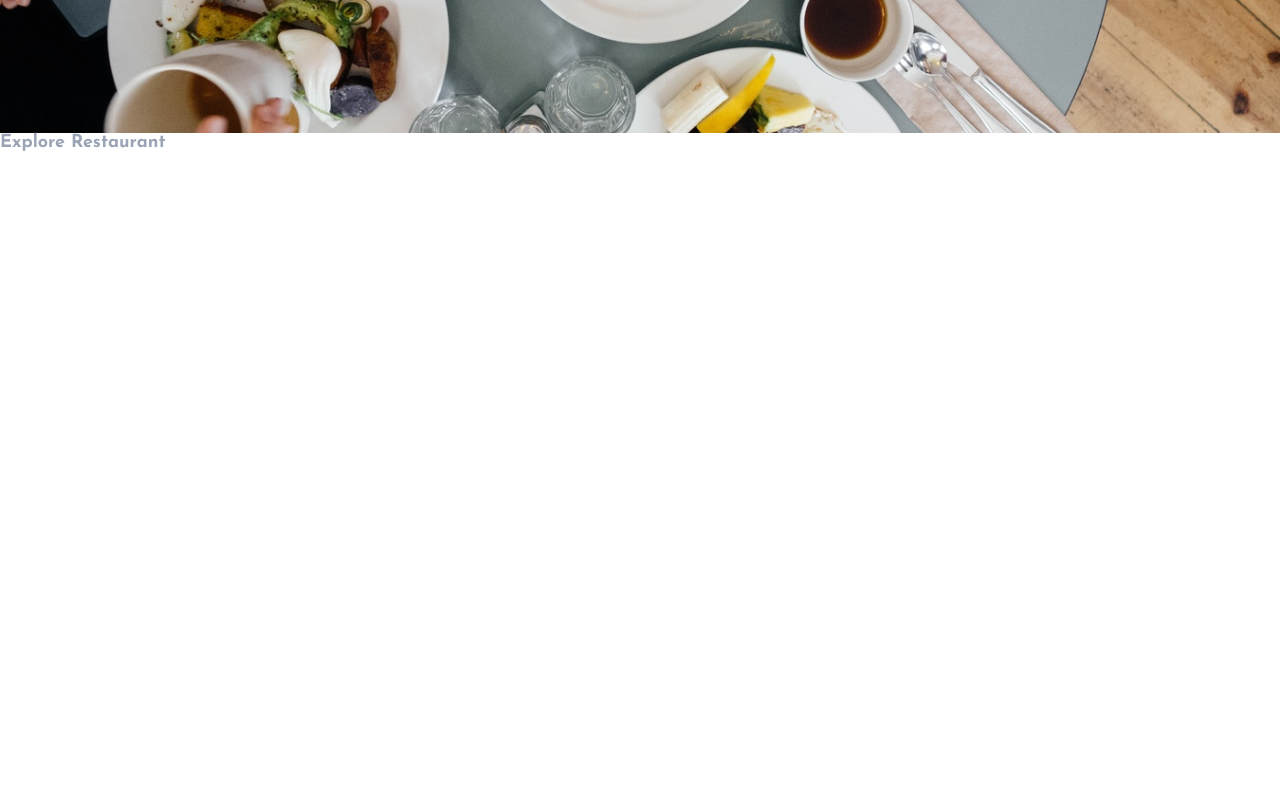
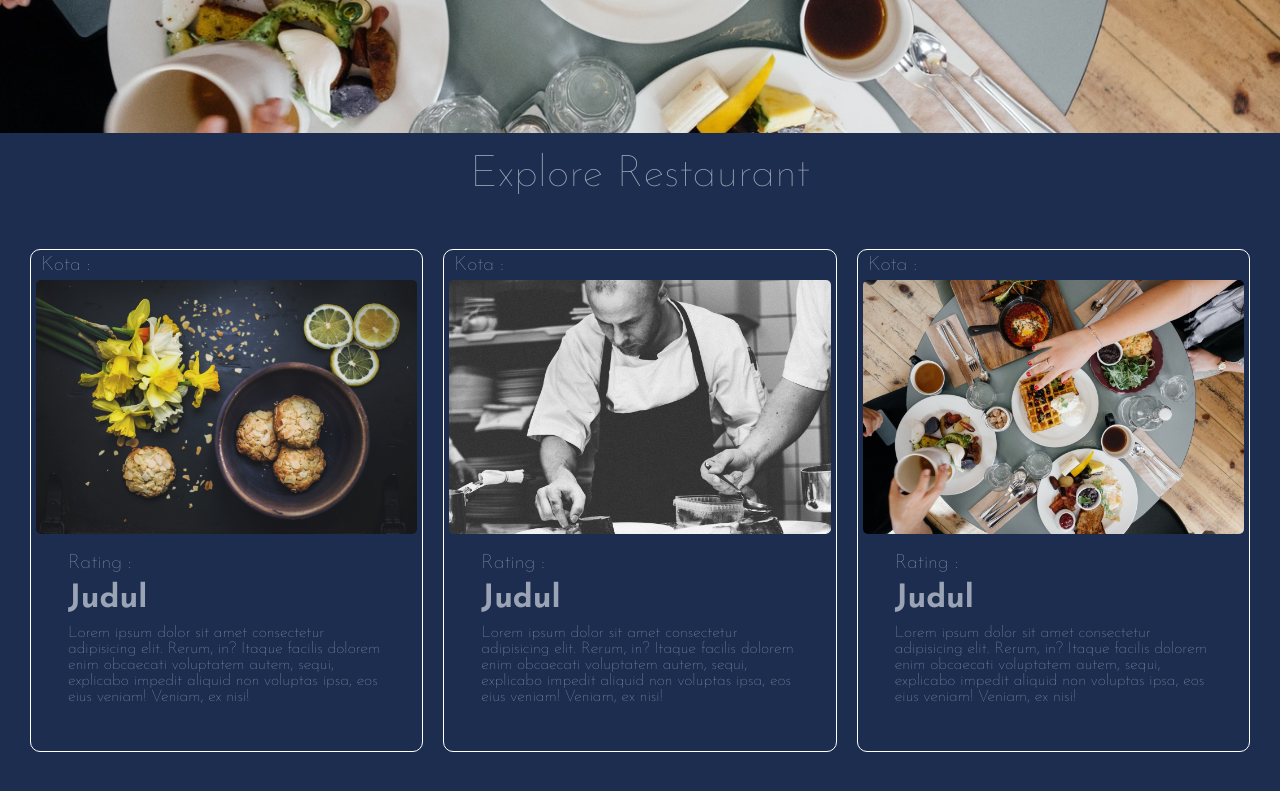
Before and after one commit to plikipie/resto-apps, a website built with webpack: page src/templates/index.html in a window 1280 px wide. Shown: the part 369-1160 px from the top of the page. Before the commit the page ends 982 px from the top, so only its background shows below. Built offline with nearby package versions, Linux system fonts and the light colour scheme.

Commit message:
Menambahkan content

```diff
--- a/src/styles/scss/content.scss
+++ b/src/styles/scss/content.scss
@@ -1,8 +1,75 @@
-.headline {
-    display: flex;
-    min-height: 480px;
+.content__title {
+    min-height: 680px;
     width: 100%;
+    text-align: center;
+    background-color: var(--primary-color);
+    .headline__wrap {
+        text-align: center;
+        padding-top: 20px;
+    }
     .headline__title {
-        text-align: center;
+        font-size: 44px;
+        font-weight: 100;
     }
 }
+
+
+/*explore article*/
+
+.main__content {
+    display: grid;
+    grid-template-columns: repeat(auto-fit, minmax(20px, 1fr));
+    gap: 20px;
+    justify-content: center;
+    margin: 32px auto auto;
+    text-align: left;
+    overflow: auto;
+    padding: 20px 30px 20px 30px;
+}
+
+.main__card {
+    padding: 0px 5px 10px 5px;
+    width: 100%;
+    border-radius: 10px 10px 10px 10px;
+    -moz-border-radius: 10px 10px 10px 10px;
+    -webkit-border-radius: 10px 10px 10px 10px;
+    border: 0.2px solid #ffffff;
+    overflow: hidden;
+    transition: 0.8s;
+    .card__tagline {
+        padding: 16px 32px 36px 32px;
+        margin-left: 5px auto;
+        margin-right: 5px auto;
+    }
+    .img__tagline {
+        padding: 5px 5px 5px 5px;
+        font-size: 20px;
+        font-weight: 300;
+    }
+    .rating {
+        font-size: 20px;
+        font-weight: 300;
+        padding-bottom: 10px;
+    }
+    .img__title {
+        font-size: 32px;
+        font-weight: 700;
+        padding-bottom: 10px;
+    }
+    .img__description {
+        font-size: 16px;
+        font-weight: 300;
+    }
+}
+
+.main__card:hover {
+    -webkit-box-shadow: -1px -1px 31px -5px rgba(32, 171, 171, 1);
+    -moz-box-shadow: -1px -1px 31px -5px rgba(32, 171, 171, 1);
+    box-shadow: -1px -1px 31px -5px rgba(32, 171, 171, 1);
+    transition: 0.8s;
+}
+
+.card__img {
+    width: 100%;
+    border-radius: 5px;
+}
--- a/src/styles/scss/jumbotron.scss
+++ b/src/styles/scss/jumbotron.scss
@@ -24,7 +24,7 @@
     margin-top: 18px;
     color: #ffffff;
     font-size: 44px;
-    font-weight: 500;
+    font-weight: 700;
 }
 
 .hero__tagline {
--- a/src/templates/index.html
+++ b/src/templates/index.html
@@ -34,10 +34,46 @@
         </div>
     </div>
     <main>
-        <section class="content">
-            <div class="headline">
+        <section class="content__title">
+            <div class="headline__wrap">
                 <h1 class="headline__title">Explore Restaurant</h1>
             </div>
+
+            <section class="main__content">
+                <div class="main__card">
+                    <h4 class="img__tagline">Kota :</h4>
+                    <img src="/images/heros/hero-image_4.jpg" alt="" class="card__img" />
+                    <div class="card__tagline">
+                        <h3 class="rating">Rating :</h3>
+                        <h1 class="img__title">Judul</h1>
+                        <p class="img__description">
+                            Lorem ipsum dolor sit amet consectetur adipisicing elit. Rerum, in? Itaque facilis dolorem enim obcaecati voluptatem autem, sequi, explicabo impedit aliquid non voluptas ipsa, eos eius veniam! Veniam, ex nisi!
+                        </p>
+                    </div>
+                </div>
+                <div class="main__card">
+                    <h4 class="img__tagline">Kota :</h4>
+                    <img src="/images/heros/hero-image_1.jpg" alt="" class="card__img" />
+                    <div class="card__tagline">
+                        <h3 class="rating">Rating :</h3>
+                        <h1 class="img__title">Judul</h1>
+                        <p class="img__description">
+                            Lorem ipsum dolor sit amet consectetur adipisicing elit. Rerum, in? Itaque facilis dolorem enim obcaecati voluptatem autem, sequi, explicabo impedit aliquid non voluptas ipsa, eos eius veniam! Veniam, ex nisi!
+                        </p>
+                    </div>
+                </div>
+                <div class="main__card">
+                    <h4 class="img__tagline">Kota :</h4>
+                    <img src="/images/heros/hero-image_2.jpg" alt="" class="card__img" />
+                    <div class="card__tagline">
+                        <h3 class="rating">Rating :</h3>
+                        <h1 class="img__title">Judul</h1>
+                        <p class="img__description">
+                            Lorem ipsum dolor sit amet consectetur adipisicing elit. Rerum, in? Itaque facilis dolorem enim obcaecati voluptatem autem, sequi, explicabo impedit aliquid non voluptas ipsa, eos eius veniam! Veniam, ex nisi!
+                        </p>
+                    </div>
+                </div>
+            </section>
         </section>
     </main>
 </body>
```
Also changed, not shown: src/styles/css/content.css, src/styles/css/jumbotron.css, 1 other file.
